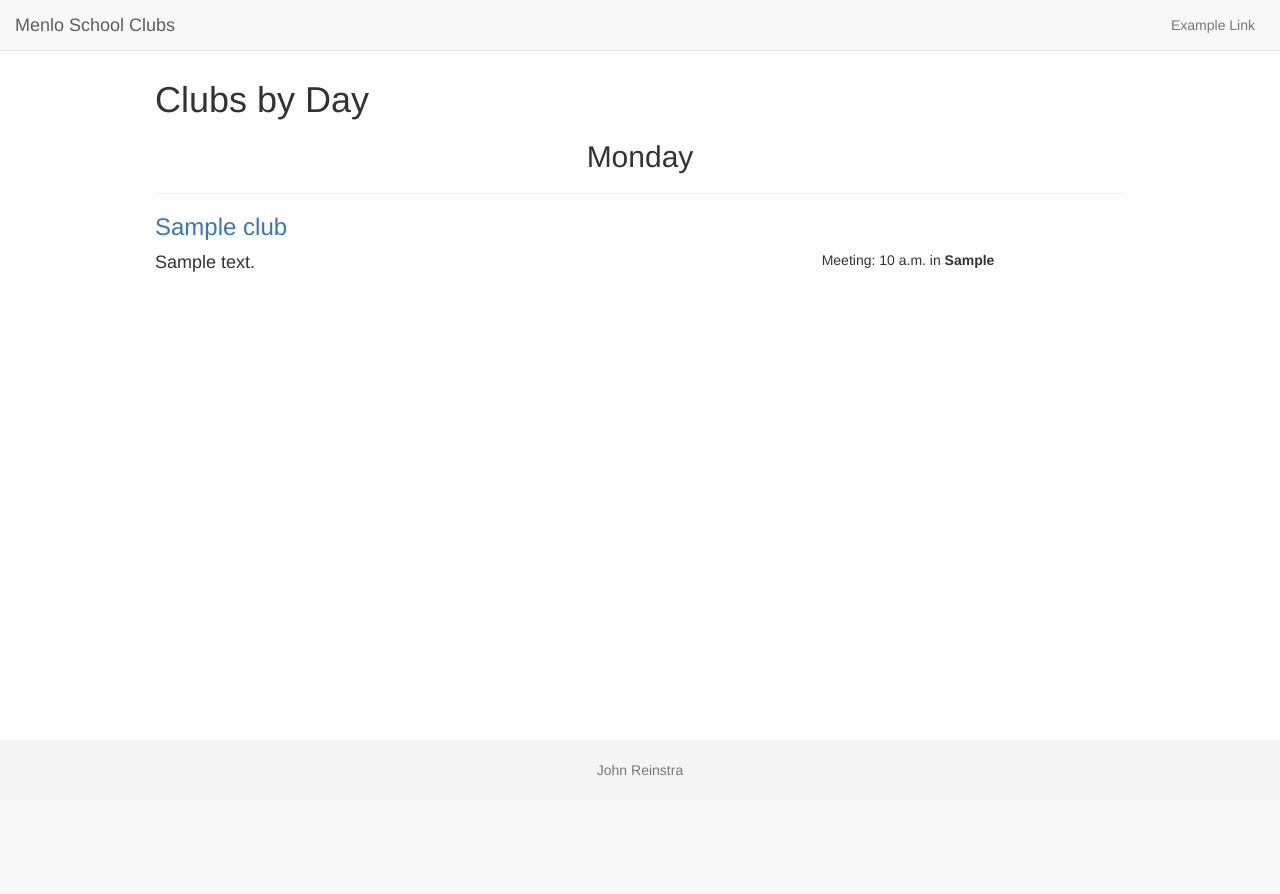
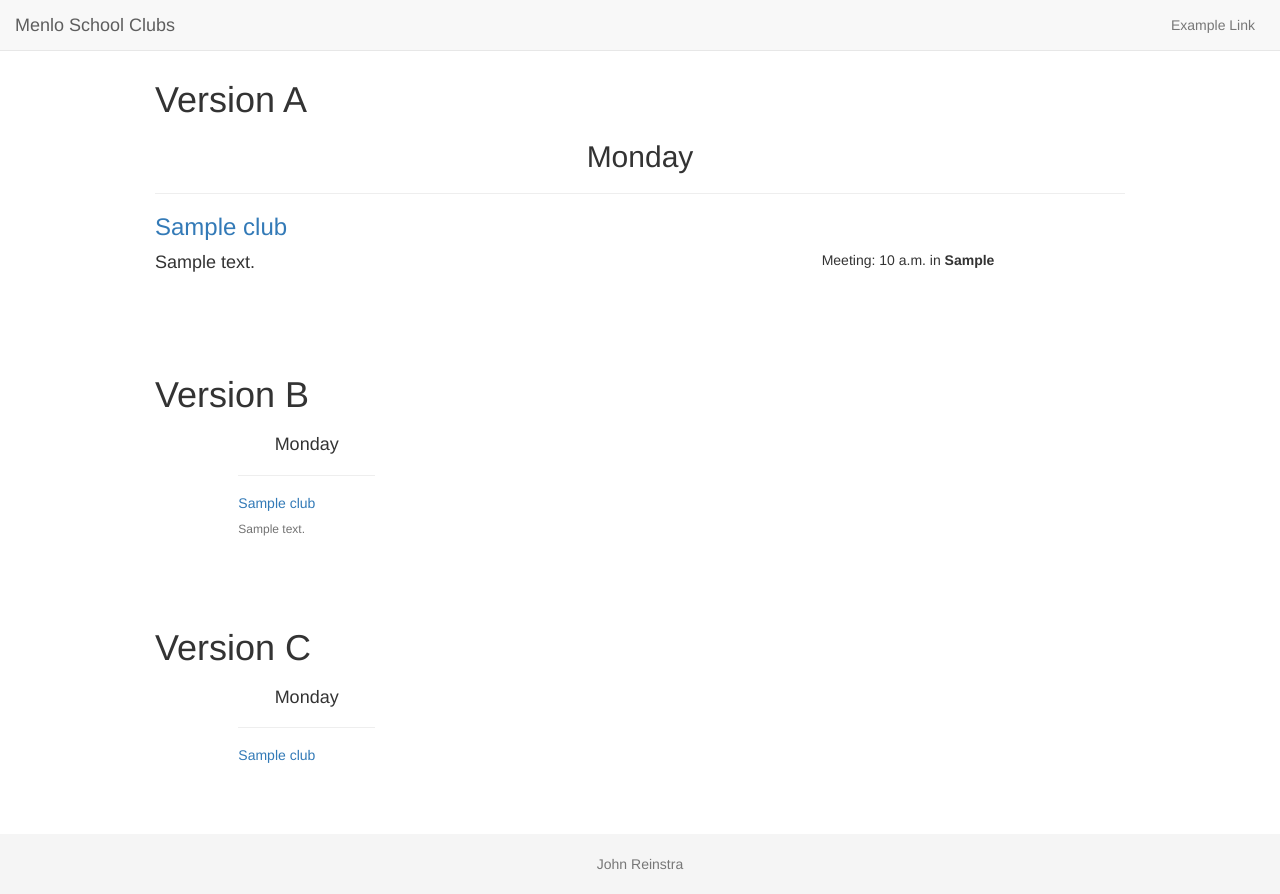
Before and after one commit to jreinstra/menlo-clubs, a Django app: page /clubs/ in a window 1280 px wide. Before the commit the page ends 776 px from the top, so only its background shows below. Run offline with Django 3.2, Linux system fonts and the light colour scheme; tables that the repository leaves empty hold one stand-in row (values such as "Sample post"); some libraries are stand-ins or nearby versions.

Commit message:
Added several possible ways to display clubs

```diff
--- a/clubs/templates/clubs/club_list.html
+++ b/clubs/templates/clubs/club_list.html
@@ -1,7 +1,7 @@
 {% extends "clubs/base.html" %}
 
 {% block content %}
-<h1>Clubs by Day</h1>
+<h1>Version A</h1>
 {% for clubs in clubs_by_day %}
     {% if clubs.1 %}
         <h2 class="text-center">{{ clubs.0 }}</h2>
@@ -21,5 +21,44 @@
         {% endfor %}
     {% endif %}
 {% endfor %}
+
+<br/><br/><br/>
+<h1>Version B</h1>
+<div class="row">
+    <div class="col-sm-1"></div>
+    {% for clubs in clubs_by_day %}
+        {% if clubs.1 %}
+            <div class="col-sm-2">
+                <h4 class="text-center">{{ clubs.0 }}</h4>
+                {% for club in clubs.1 %}
+                    <hr/>
+                    <a href="{% url 'clubs:club_detail' club.id %}"><h5>{{ club.name }}</h5></a>
+                    <p class="help-block" style="font-size: 12px;">
+                        {{ club.short_description }}
+                    </p>
+                {% endfor %}
+            </div>
+        {% endif %}
+    {% endfor %}
+    <div class="col-sm-1"></div>
+</div>
+
+<br/><br/><br/>
+<h1>Version C</h1>
+<div class="row">
+    <div class="col-sm-1"></div>
+    {% for clubs in clubs_by_day %}
+        {% if clubs.1 %}
+            <div class="col-sm-2">
+                <h4 class="text-center">{{ clubs.0 }}</h4>
+                {% for club in clubs.1 %}
+                    <hr/>
+                    <a href="{% url 'clubs:club_detail' club.id %}"><h5>{{ club.name }}</h5></a>
+                {% endfor %}
+            </div>
+        {% endif %}
+    {% endfor %}
+    <div class="col-sm-1"></div>
+</div>
 <br/><br/><br/>
 {% endblock %}
```
